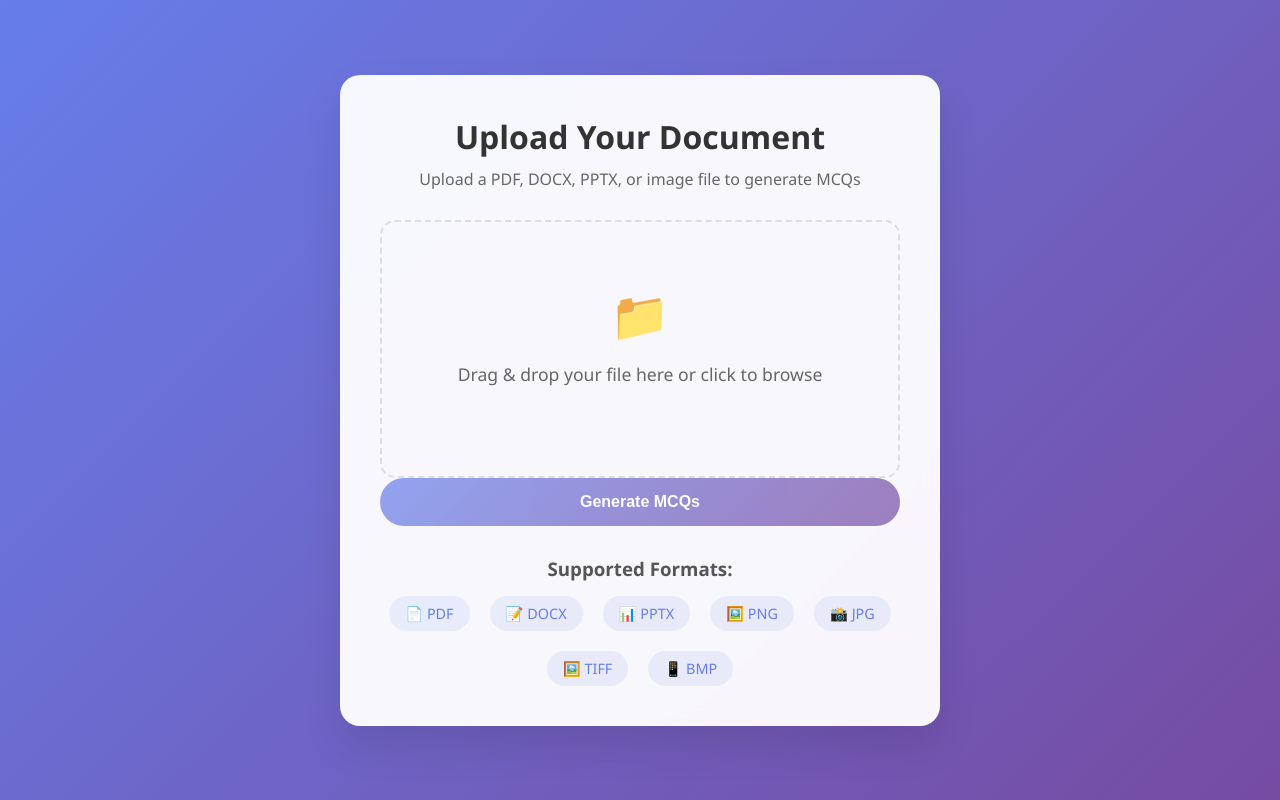
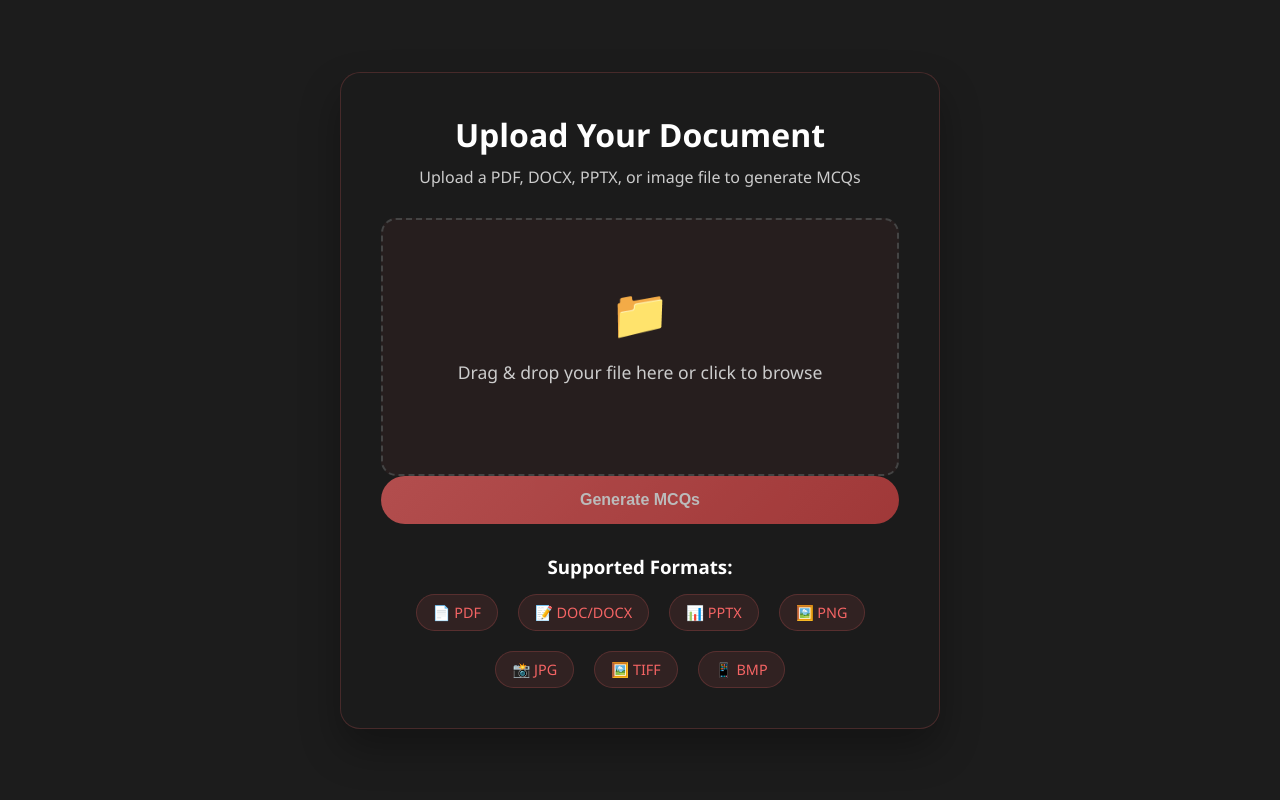
Before and after one commit to Kismat-adhikari/docm, a Flask app: page /upload in a window 1280 px wide. Run offline with Flask 3, Linux system fonts and the light colour scheme.

Commit message:
small fixes

```diff
--- a/app.py
+++ b/app.py
@@ -10,6 +10,8 @@ import pytesseract
 from quizpasa import handle_chat_message, get_welcome_message
 from flask import session
 
+
+import docx2txt
 from docx import Document
 from pptx import Presentation
 import tempfile
@@ -39,10 +41,106 @@ app.config['SESSION_KEY_PREFIX'] = 'studypasa:'
 # Ensure uploads directory exists
 os.makedirs(app.config['UPLOAD_FOLDER'], exist_ok=True)
 
-ALLOWED_EXTENSIONS = {'pdf', 'docx', 'pptx', 'png', 'jpg', 'jpeg', 'tiff', 'bmp'}
+ALLOWED_EXTENSIONS = {'pdf', 'docx', 'doc', 'pptx', 'png', 'jpg', 'jpeg', 'tiff', 'bmp'}
 
 def allowed_file(filename):
     return '.' in filename and filename.rsplit('.', 1)[1].lower() in ALLOWED_EXTENSIONS
+
+
+
+def validate_file_content(file_path, file_ext):
+    """Validate file content before processing"""
+    try:
+        # Check if file is empty
+        if os.path.getsize(file_path) == 0:
+            return False, 'The file is empty'
+
+        # Basic validation based on file type
+        if file_ext in ['doc', 'docx']:
+            try:
+                if file_ext == 'doc':
+                    # Use docx2txt for .doc files
+                    text = docx2txt.process(file_path)
+                    if not text or not text.strip():
+                        return False, 'The document contains no readable text'
+                else:
+                    # Use python-docx for .docx files
+                    doc = Document(file_path)
+                    has_content = False
+
+                    # Check paragraphs
+                    for paragraph in doc.paragraphs:
+                        if paragraph.text.strip():
+                            has_content = True
+                            break
+
+                    # Check tables if no paragraph content
+                    if not has_content:
+                        for table in doc.tables:
+                            for row in table.rows:
+                                for cell in row.cells:
+                                    if cell.text.strip():
+                                        has_content = True
+                                        break
+                                if has_content:
+                                    break
+                            if has_content:
+                                break
+
+                    if not has_content:
+                        return False, 'The document contains no readable text'
+
+                return True, ''
+
+            except Exception as e:
+                return False, f'The document appears to be corrupted or invalid: {str(e)}'
+
+        elif file_ext == 'pdf':
+            try:
+                with pdfplumber.open(file_path) as pdf:
+                    if len(pdf.pages) == 0:
+                        return False, 'The PDF contains no pages'
+                    return True, ''
+            except Exception as e:
+                return False, f'The PDF appears to be corrupted or password protected: {str(e)}'
+
+        elif file_ext == 'pptx':
+            try:
+                prs = Presentation(file_path)
+                if len(prs.slides) == 0:
+                    return False, 'The presentation contains no slides'
+                # Check if any slide has text
+                has_text = False
+                for slide in prs.slides:
+                    for shape in slide.shapes:
+                        if hasattr(shape, 'text') and shape.text.strip():
+                            has_text = True
+                            break
+                    if has_text:
+                        break
+                if not has_text:
+                    return False, 'The presentation contains no readable text'
+                return True, ''
+            except Exception as e:
+                return False, f'The presentation appears to be corrupted or invalid: {str(e)}'
+
+        elif file_ext in ['png', 'jpg', 'jpeg', 'tiff', 'bmp']:
+            try:
+                with Image.open(file_path) as img:
+                    # Check if image is not completely blank or black
+                    extrema = img.convert('L').getextrema()
+                    if extrema[0] == extrema[1]:  # All pixels are the same value
+                        return False, 'The image appears to be blank or contains no content'
+                    # Check if image is too small for reliable OCR
+                    if img.size[0] < 50 or img.size[1] < 50:
+                        return False, 'The image is too small for text extraction'
+                    return True, ''
+            except Exception as e:
+                return False, f'The image appears to be corrupted or in an invalid format: {str(e)}'
+
+    except Exception as e:
+        return False, f'Error validating file: {str(e)}'
+
 
 def setup_tesseract():
     """Enhanced Tesseract setup with better path detection"""
@@ -342,37 +440,57 @@ def extract_text_from_pdf(file_path):
 
     return text
 
+
 def extract_text_from_docx(file_path):
-    """Enhanced DOCX text extraction with image OCR"""
+    """Enhanced DOCX/DOC text extraction with image OCR"""
     text = ""
 
     try:
-        print(f"Processing DOCX: {file_path}")
+        file_ext = file_path.rsplit('.', 1)[1].lower()
+        print(f"Processing {file_ext.upper()}: {file_path}")
 
-        # Extract regular text
-        doc = Document(file_path)
-        for paragraph in doc.paragraphs:
-            text += paragraph.text + "\n"
+        if file_ext == 'doc':
+            # Handle .doc files using docx2txt
+            text = docx2txt.process(file_path)
+            print(f"DOC text extracted: {len(text)} characters")
+        elif file_ext == 'docx':
+            # Handle .docx files using python-docx (for better table support)
+            doc = Document(file_path)
 
-        # Extract text from tables
-        for table in doc.tables:
-            for row in table.rows:
-                for cell in row.cells:
-                    text += cell.text + " "
-                text += "\n"
+            # Extract text from paragraphs
+            for paragraph in doc.paragraphs:
+                if paragraph.text.strip():  # Only add non-empty paragraphs
+                    text += paragraph.text + "\n"
 
-        print(f"DOCX text extracted: {len(text)} characters")
+            # Extract text from tables
+            for table in doc.tables:
+                for row in table.rows:
+                    for cell in row.cells:
+                        if cell.text.strip():  # Only add non-empty cells
+                            text += cell.text + "\n"
 
-        # Extract text from images
-        if setup_tesseract():
-            image_text = extract_images_from_docx(file_path)
-            if image_text:
-                text += "\n=== TEXT FROM IMAGES ===\n" + image_text
+            print(f"DOCX text extracted: {len(text)} characters")
+
+        # Extract text from images in DOCX (only for .docx files)
+        if file_ext == 'docx' and setup_tesseract():
+            try:
+                image_text = extract_images_from_docx(file_path)
+                if image_text:
+                    text += "\n=== TEXT FROM IMAGES ===\n" + image_text
+            except Exception as e:
+                print(f"Error extracting images from DOCX: {e}")
+
+        # If no text was extracted, provide a helpful message
+        if not text.strip():
+            print(f"No text extracted from {file_ext.upper()} file")
+            return ""
+
+        return text.strip()
 
     except Exception as e:
-        print(f"Error extracting text from DOCX: {e}")
+        print(f"Error extracting text from DOCX/DOC: {e}")
+        return ""
 
-    return text
 
 def extract_text_from_pptx(file_path):
     """Enhanced PPTX text extraction with image OCR"""
@@ -672,11 +790,21 @@ def upload():
             # Extract text based on file type
             file_ext = filename.rsplit('.', 1)[1].lower()
             text = ""
+            print(f"Processing file: {filename} (type: {file_ext})")
+            file_size = os.path.getsize(file_path)
+            print(f"File size: {file_size/1024:.2f} KB")
+
+            # Validate file content before processing
+            is_valid, validation_error = validate_file_content(file_path, file_ext)
+            if not is_valid:
+                flash(validation_error, 'error')
+                os.remove(file_path)
+                return redirect(request.url)
 
             try:
                 if file_ext == 'pdf':
                     text = extract_text_from_pdf(file_path)
-                elif file_ext == 'docx':
+                elif file_ext in ['docx', 'doc']:
                     text = extract_text_from_docx(file_path)
                 elif file_ext == 'pptx':
                     text = extract_text_from_pptx(file_path)
@@ -686,7 +814,13 @@ def upload():
                 print(f"Total extracted text length: {len(text)} characters")
 
                 if not text.strip():
-                    flash('No text could be extracted from the file. Please ensure the file contains readable text.', 'error')
+                    error_msg = 'No text could be extracted from the file. This might be because:\n'
+                    error_msg += '- The file is password protected\n'
+                    error_msg += '- The file contains scanned images without OCR\n'
+                    error_msg += '- The file is corrupted or empty\n'
+                    error_msg += '- The file contains only non-text content (like images)\n\n'
+                    error_msg += 'Please ensure the file contains readable text and try again.'
+                    flash(error_msg, 'error')
                     os.remove(file_path)
                     return redirect(request.url)
 
@@ -709,15 +843,25 @@ def upload():
 
                 return render_template('quiz.html', mcqs=mcqs, flashcards=flashcards, filename=filename)
 
+            except (PermissionError, OSError) as e:
+                print(f"File access error: {e}")
+                flash('Unable to access the file. The file might be in use or you may not have permission to read it.', 'error')
+                if os.path.exists(file_path):
+                    os.remove(file_path)
+                return redirect(request.url)
             except Exception as e:
                 print(f"Exception during processing: {e}")
-                flash(f'Error processing file: {str(e)}', 'error')
+                error_msg = 'Error processing file. Please check that:\n'
+                error_msg += '- The file is not corrupted\n'
+                error_msg += '- The file format matches its extension\n'
+                error_msg += '- The file is not encrypted or password protected'
+                flash(error_msg, 'error')
                 if os.path.exists(file_path):
                     os.remove(file_path)
                 return redirect(request.url)
 
         else:
-            flash('Invalid file type. Please upload PDF, DOCX, PPTX, or image files.', 'error')
+            flash('Invalid file type. Please upload PDF, DOC, DOCX, PPTX, or image files.', 'error')
 
     return render_template('upload.html')
 
--- a/requirements.txt
+++ b/requirements.txt
@@ -9,3 +9,4 @@ python-docx==0.8.11
 python-dotenv==1.0.1
 python-pptx==0.6.21
 requests==2.31.0
+docx2txt==0.8
--- a/static/css/style.css
+++ b/static/css/style.css
@@ -6,12 +6,12 @@
 
 body {
     font-family: 'Segoe UI', Tahoma, Geneva, Verdana, sans-serif;
-    background: linear-gradient(135deg, #667eea 0%, #764ba2 100%);
+    background: #1c1c1c;
     min-height: 100vh;
-    color: #333;
+    color: #fff;
 }
 
-.container {
+.studypasa-upload-container {
     max-width: 1200px;
     margin: 0 auto;
     padding: 20px;
@@ -21,34 +21,35 @@ body {
     justify-content: center;
 }
 
-.upload-section {
-    background: rgba(255, 255, 255, 0.95);
+.studypasa-upload-section {
+    background: rgba(28, 28, 28, 0.95);
     backdrop-filter: blur(10px);
     border-radius: 20px;
     padding: 40px;
-    box-shadow: 0 20px 40px rgba(0, 0, 0, 0.1);
+    box-shadow: 0 20px 40px rgba(0, 0, 0, 0.3);
     max-width: 600px;
     width: 100%;
+    border: 1px solid rgba(244, 100, 100, 0.2);
 }
 
-.upload-section h1 {
+.studypasa-upload-section h1 {
     text-align: center;
     margin-bottom: 10px;
-    color: #333;
+    color: #fff;
 }
 
-.upload-section p {
+.studypasa-upload-section p {
     text-align: center;
     margin-bottom: 30px;
-    color: #666;
+    color: #ccc;
 }
 
-.upload-form {
+.studypasa-upload-form {
     margin-bottom: 30px;
 }
 
-.upload-area {
-    border: 2px dashed #ddd;
+.studypasa-upload-area {
+    border: 2px dashed #444;
     border-radius: 15px;
     padding: 60px 20px;
     text-align: center;
@@ -56,39 +57,40 @@ body {
     transition: all 0.3s ease;
     position: relative;
     overflow: hidden;
+    background: rgba(244, 100, 100, 0.05);
 }
 
-.upload-area:hover {
-    border-color: #667eea;
-    background: rgba(102, 126, 234, 0.05);
+.studypasa-upload-area:hover {
+    border-color: #f46464;
+    background: rgba(244, 100, 100, 0.1);
 }
 
-.upload-area.drag-over {
-    border-color: #667eea;
-    background: rgba(102, 126, 234, 0.1);
+.studypasa-upload-area.drag-over {
+    border-color: #f46464;
+    background: rgba(244, 100, 100, 0.15);
 }
 
-.upload-area.file-selected {
-    border-color: #28a745;
-    background: rgba(40, 167, 69, 0.05);
+.studypasa-upload-area.file-selected {
+    border-color: #f46464;
+    background: rgba(244, 100, 100, 0.1);
 }
 
-.upload-content {
+.studypasa-upload-content {
     pointer-events: none;
 }
 
-.upload-icon {
+.studypasa-upload-icon {
     font-size: 3rem;
     display: block;
     margin-bottom: 15px;
 }
 
-.upload-area p {
+.studypasa-upload-area p {
     font-size: 1.1rem;
-    color: #666;
+    color: #ccc;
 }
 
-#file-input {
+#studypasa-file-input {
     position: absolute;
     top: 0;
     left: 0;
@@ -98,51 +100,52 @@ body {
     cursor: pointer;
 }
 
-.file-info {
+.studypasa-file-info {
     display: flex;
     justify-content: space-between;
     align-items: center;
     margin: 20px 0;
     padding: 15px;
-    background: rgba(40, 167, 69, 0.1);
+    background: rgba(244, 100, 100, 0.1);
     border-radius: 10px;
-    border: 1px solid rgba(40, 167, 69, 0.2);
+    border: 1px solid rgba(244, 100, 100, 0.3);
 }
 
-.file-name {
+.studypasa-file-name {
     font-weight: 600;
-    color: #28a745;
+    color: #f46464;
 }
 
-.file-size {
-    color: #666;
+.studypasa-file-size {
+    color: #ccc;
 }
 
-.supported-formats {
+.studypasa-supported-formats {
     text-align: center;
 }
 
-.supported-formats h3 {
+.studypasa-supported-formats h3 {
     margin-bottom: 15px;
-    color: #555;
+    color: #fff;
 }
 
-.format-list {
+.studypasa-format-list {
     display: flex;
     justify-content: center;
     gap: 20px;
     flex-wrap: wrap;
 }
 
-.format-item {
+.studypasa-format-item {
     padding: 8px 16px;
-    background: rgba(102, 126, 234, 0.1);
+    background: rgba(244, 100, 100, 0.1);
     border-radius: 20px;
     font-size: 0.9rem;
-    color: #667eea;
+    color: #f46464;
+    border: 1px solid rgba(244, 100, 100, 0.2);
 }
 
-.btn {
+.studypasa-btn {
     display: inline-block;
     padding: 15px 30px;
     border: none;
@@ -156,8 +159,8 @@ body {
     width: 100%;
 }
 
-.btn-primary {
-    background: linear-gradient(135deg, #667eea, #764ba2);
+.studypasa-btn-primary {
+    background: linear-gradient(135deg, #f46464, #d94545);
     color: white;
     position: relative;
     display: flex;
--- a/templates/upload.html
+++ b/templates/upload.html
@@ -7,17 +7,17 @@
     <link rel="stylesheet" href="/static/css/style.css">
 </head>
 <body>
-    <div class="container">
-        <div class="upload-section">
+    <div class="studypasa-upload-container">
+        <div class="studypasa-upload-section">
             <h1>Upload Your Document</h1>
             <p>Upload a PDF, DOCX, PPTX, or image file to generate MCQs</p>
 
             <!-- Flash messages -->
             {% with messages = get_flashed_messages(with_categories=true) %}
                 {% if messages %}
-                    <div class="messages">
+                    <div class="studypasa-messages">
                         {% for category, message in messages %}
-                            <div class="alert alert-{{ 'danger' if category == 'error' else 'success' }}">
+                            <div class="studypasa-alert studypasa-alert-{{ 'danger' if category == 'error' else 'success' }}">
                                 {{ message }}
                             </div>
                         {% endfor %}
@@ -25,92 +25,92 @@
                 {% endif %}
             {% endwith %}
 
-            <form method="POST" enctype="multipart/form-data" class="upload-form">
-                <div class="upload-area" id="upload-area">
-                    <div class="upload-content">
-                        <span class="upload-icon">📁</span>
+            <form method="POST" enctype="multipart/form-data" class="studypasa-upload-form">
+                <div class="studypasa-upload-area" id="studypasa-upload-area">
+                    <div class="studypasa-upload-content">
+                        <span class="studypasa-upload-icon">📁</span>
                         <p>Drag & drop your file here or click to browse</p>
-                        <input type="file" name="file" id="file-input" accept=".pdf,.docx,.pptx,.png,.jpg,.jpeg,.tiff,.bmp" required>
+                        <input type="file" name="file" id="studypasa-file-input" accept=".pdf,.docx,.doc,.pptx,.png,.jpg,.jpeg,.tiff,.bmp" required>
                     </div>
                 </div>
 
-                <div class="file-info" id="file-info" style="display: none;">
-                    <span class="file-name"></span>
-                    <span class="file-size"></span>
+                <div class="studypasa-file-info" id="studypasa-file-info" style="display: none;">
+                    <span class="studypasa-file-name"></span>
+                    <span class="studypasa-file-size"></span>
                 </div>
 
-                <button type="submit" class="btn btn-primary" id="submit-btn" disabled>
-                    <span class="btn-text">Generate MCQs</span>
-                    <div class="spinner" style="display: none;"></div>
+                <button type="submit" class="studypasa-btn studypasa-btn-primary" id="studypasa-submit-btn" disabled>
+                    <span class="studypasa-btn-text">Generate MCQs</span>
+                    <div class="studypasa-spinner" style="display: none;"></div>
                 </button>
             </form>
 
-            <div class="supported-formats">
+            <div class="studypasa-supported-formats">
                 <h3>Supported Formats:</h3>
-                <div class="format-list">
-                    <span class="format-item">📄 PDF</span>
-                    <span class="format-item">📝 DOCX</span>
-                    <span class="format-item">📊 PPTX</span>
-                    <span class="format-item">🖼️ PNG</span>
-                    <span class="format-item">📸 JPG</span>
-                    <span class="format-item">🖼️ TIFF</span>
-                    <span class="format-item">📱 BMP</span>
+                <div class="studypasa-format-list">
+                    <span class="studypasa-format-item">📄 PDF</span>
+                    <span class="studypasa-format-item">📝 DOC/DOCX</span>
+                    <span class="studypasa-format-item">📊 PPTX</span>
+                    <span class="studypasa-format-item">🖼️ PNG</span>
+                    <span class="studypasa-format-item">📸 JPG</span>
+                    <span class="studypasa-format-item">🖼️ TIFF</span>
+                    <span class="studypasa-format-item">📱 BMP</span>
                 </div>
             </div>
         </div>
     </div>
 
     <script>
-        const uploadArea = document.getElementById('upload-area');
-        const fileInput = document.getElementById('file-input');
-        const fileInfo = document.getElementById('file-info');
-        const submitBtn = document.getElementById('submit-btn');
-        const form = document.querySelector('.upload-form');
+        const studypasaUploadArea = document.getElementById('studypasa-upload-area');
+        const studypasaFileInput = document.getElementById('studypasa-file-input');
+        const studypasaFileInfo = document.getElementById('studypasa-file-info');
+        const studypasaSubmitBtn = document.getElementById('studypasa-submit-btn');
+        const studypasaForm = document.querySelector('.studypasa-upload-form');
 
         // File upload handling
-        uploadArea.addEventListener('click', () => fileInput.click());
+        studypasaUploadArea.addEventListener('click', () => studypasaFileInput.click());
 
-        uploadArea.addEventListener('dragover', (e) => {
+        studypasaUploadArea.addEventListener('dragover', (e) => {
             e.preventDefault();
-            uploadArea.classList.add('drag-over');
+            studypasaUploadArea.classList.add('drag-over');
         });
 
-        uploadArea.addEventListener('dragleave', () => {
-            uploadArea.classList.remove('drag-over');
+        studypasaUploadArea.addEventListener('dragleave', () => {
+            studypasaUploadArea.classList.remove('drag-over');
         });
 
-        uploadArea.addEventListener('drop', (e) => {
+        studypasaUploadArea.addEventListener('drop', (e) => {
             e.preventDefault();
-            uploadArea.classList.remove('drag-over');
+            studypasaUploadArea.classList.remove('drag-over');
             const files = e.dataTransfer.files;
             if (files.length > 0) {
-                fileInput.files = files;
-                handleFileSelect();
+                studypasaFileInput.files = files;
+                studypasaHandleFileSelect();
             }
         });
 
-        fileInput.addEventListener('change', handleFileSelect);
+        studypasaFileInput.addEventListener('change', studypasaHandleFileSelect);
 
-        function handleFileSelect() {
-            const file = fileInput.files[0];
+        function studypasaHandleFileSelect() {
+            const file = studypasaFileInput.files[0];
             if (file) {
                 const fileName = file.name;
                 const fileSize = (file.size / 1024 / 1024).toFixed(2) + ' MB';
 
-                fileInfo.querySelector('.file-name').textContent = fileName;
-                fileInfo.querySelector('.file-size').textContent = fileSize;
-                fileInfo.style.display = 'block';
+                studypasaFileInfo.querySelector('.studypasa-file-name').textContent = fileName;
+                studypasaFileInfo.querySelector('.studypasa-file-size').textContent = fileSize;
+                studypasaFileInfo.style.display = 'block';
 
-                submitBtn.disabled = false;
-                uploadArea.classList.add('file-selected');
+                studypasaSubmitBtn.disabled = false;
+                studypasaUploadArea.classList.add('file-selected');
             }
         }
 
         // Form submission handling
-        form.addEventListener('submit', (e) => {
-            submitBtn.disabled = true;
-            submitBtn.querySelector('.btn-text').style.display = 'none';
-            submitBtn.querySelector('.spinner').style.display = 'inline';
+        studypasaForm.addEventListener('submit', (e) => {
+            studypasaSubmitBtn.disabled = true;
+            studypasaSubmitBtn.querySelector('.studypasa-btn-text').style.display = 'none';
+            studypasaSubmitBtn.querySelector('.studypasa-spinner').style.display = 'inline';
         });
     </script>
 </body>
```
Also changed, not shown: other parts of static/css/style.css (+20 -20 lines).
